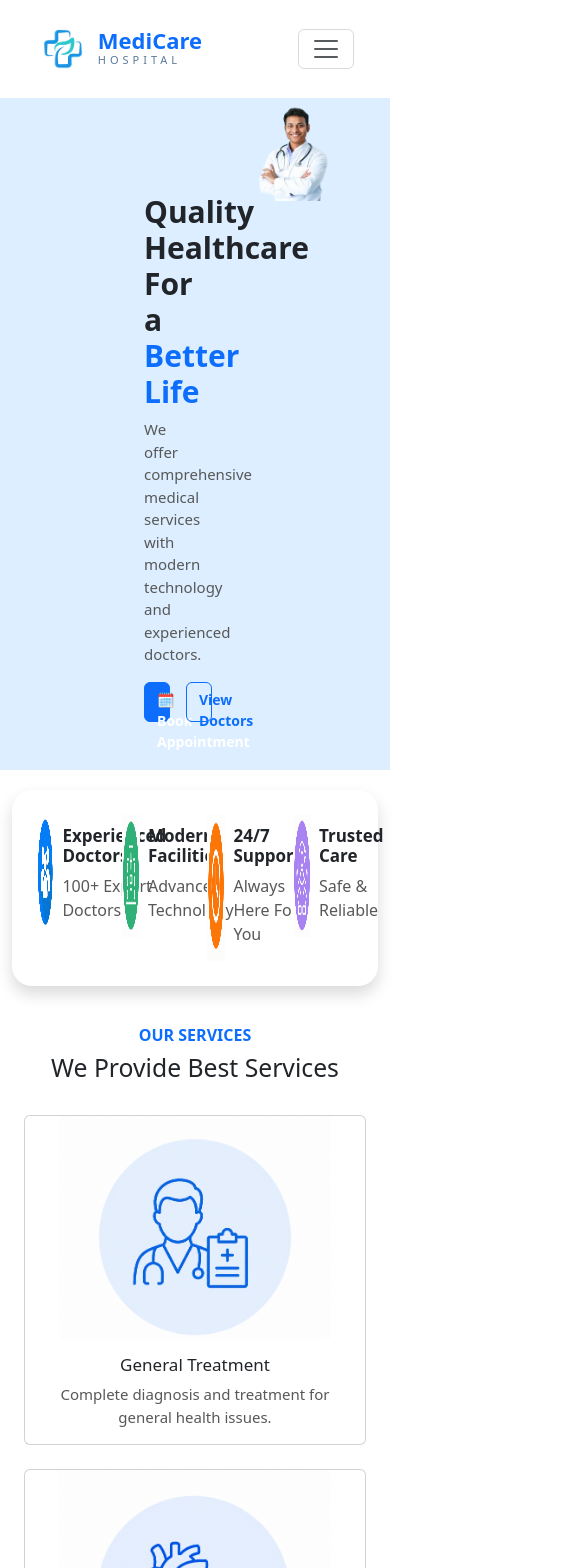
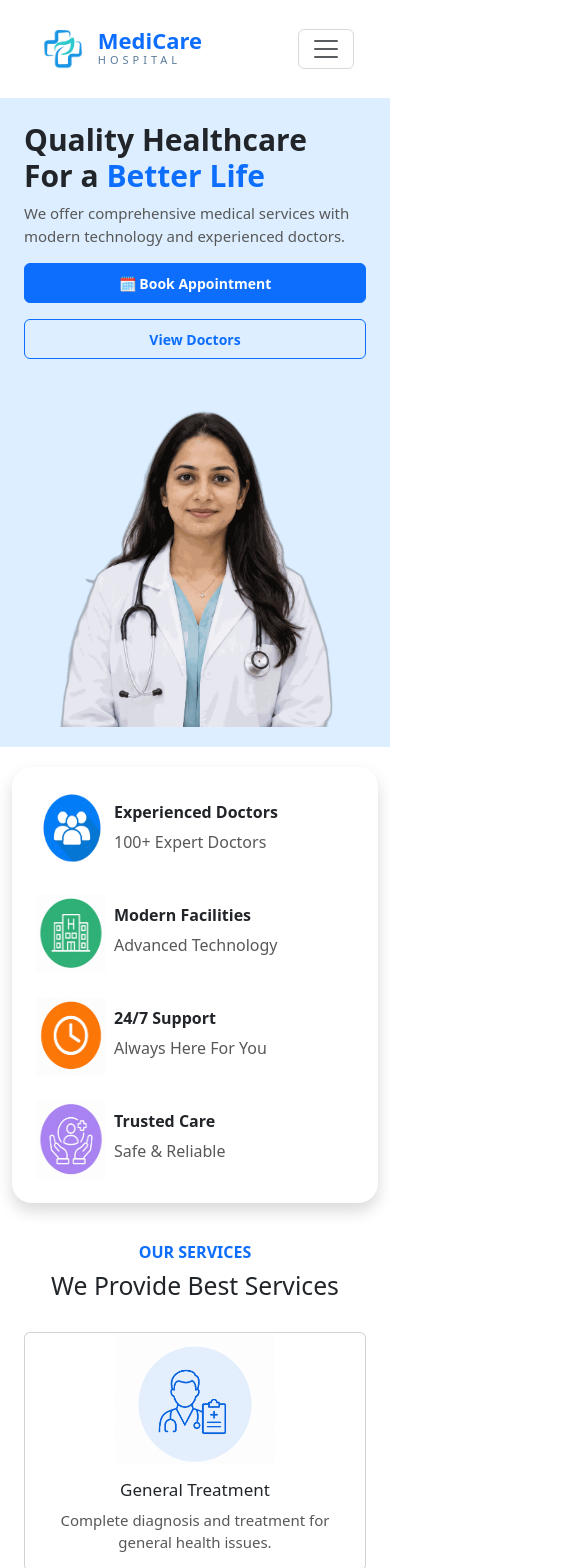
Before and after one commit to mani9kanta3/hospital-management-system, a React (Vite) app: page / in a window 390 px wide. Shown: the top 1568 px of the page, 585 px wide, since content can reach past the window. Built offline with nearby package versions, Linux system fonts and the light colour scheme.

Commit message:
Responsive correction in homepage

```diff
--- a/src/App.css
+++ b/src/App.css
@@ -21,8 +21,9 @@
 }
 
 .doctor-img{
-    margin-left: -90px;
+    margin-top: 25px;
     margin-bottom: 50px;
+    max-width: 420px;
 }
 
 .custom-btn{
@@ -72,6 +73,12 @@
 
 .button-view{
     width: 255px;
+    max-width: 100%;
+}
+
+/* inside a doctor card the button should fill the card, never stick out */
+.card .button-view{
+    width: 100%;
 }
 
 .appointment{
@@ -308,21 +315,31 @@
     .nav-link{
         font-size: 15px;
     }
+
+    .quality-font{
+        font-size: 44px;
+    }
+
+    /* the forced line break looks bad once the text wraps on its own */
+    .offer-font br{
+        display: none;
+    }
+
+    .font-3rd-section{
+        font-size: 16px;
+    }
+
+    .third-section img{
+        max-width: 75px;
+    }
 }
 
 /* laptop and below */
 @media (max-width: 1199px){
 
-    .button-view{
-        width: 100%;
-    }
-
-    .quality-font{
-        font-size: 44px;
-    }
-
-    .doctor-img{
-        margin-left: 0px;
+    /* service cards get wider here, so stop the icon from blowing up */
+    .services-section img{
+        max-width: 160px;
     }
 }
 
@@ -344,10 +361,15 @@
     .doctor-img{
         margin-left: 0px;
         margin-bottom: 20px;
+        max-width: 380px;
     }
 
     .third-section{
         margin-top: 20px;
+    }
+
+    .third-section img{
+        width: 80px;
     }
 
     .banner-icon{
@@ -381,8 +403,12 @@
         font-size: 15px;
     }
 
-    .button-view{
-        width: 100%;
+    .doctor-img{
+        max-width: 280px;
+    }
+
+    .third-section img{
+        width: 70px;
     }
 
     .confirm-btn{
--- a/src/Dashboard.jsx
+++ b/src/Dashboard.jsx
@@ -5,7 +5,7 @@ import doctorImages from './doctorImages'
 function Dashboard() {
   return (
     <>
-    <div class="container-fluid second-section">
+    <div class="container-fluid heading-section">
         <div class="container">
             <div class="d-flex p-4">
                 <div class="banner-icon ms-3 me-4">
@@ -13,6 +13,8 @@ function Dashboard() {
                 </div>
                 <div>
                     <h1>Dashboard</h1>
+                    <p class="page-path"><a href="./index.html">Home</a> <i class="fa-solid fa-angle-right"></i>
+                        <span class="text-dark">Dashboard</span></p>
                     <p class="offer-font">A quick overview of patients, appointments <br/> and doctors in our hospital.</p>
                 </div>
             </div>
@@ -21,7 +23,7 @@ function Dashboard() {
     <div class="container mt-5 kpi-section">
         <div class="row g-4">
             <div class="col-lg-3 col-md-6">
-                <div class="bg-white shadow p-4 corners">
+                <div class="bg-white shadow p-4 corners hover-card">
                     <div class="d-flex justify-content-between">
                         <div>
                             <p class="stat-label">Total Patients</p>
@@ -35,7 +37,7 @@ function Dashboard() {
                 </div>
             </div>
             <div class="col-lg-3 col-md-6">
-                <div class="bg-white shadow p-4 corners">
+                <div class="bg-white shadow p-4 corners hover-card">
                     <div class="d-flex justify-content-between">
                         <div>
                             <p class="stat-label">Appointments Today</p>
@@ -49,7 +51,7 @@ function Dashboard() {
                 </div>
             </div>
             <div class="col-lg-3 col-md-6">
-                <div class="bg-white shadow p-4 corners">
+                <div class="bg-white shadow p-4 corners hover-card">
                     <div class="d-flex justify-content-between">
                         <div>
                             <p class="stat-label">Total Doctors</p>
@@ -63,7 +65,7 @@ function Dashboard() {
                 </div>
             </div>
             <div class="col-lg-3 col-md-6">
-                <div class="bg-white shadow p-4 corners">
+                <div class="bg-white shadow p-4 corners hover-card">
                     <div class="d-flex justify-content-between">
                         <div>
                             <p class="stat-label">Departments</p>
@@ -81,9 +83,10 @@ function Dashboard() {
     <div class="container mt-4 mb-5 main-section">
         <div class="row g-4">
             <div class="col-lg-8">
-                <div class="bg-white shadow p-4 corners">
+                <div class="bg-white shadow p-4 corners hover-card">
                     <h5 class="form-heading"><i class="fa-solid fa-clock-rotate-left text-primary me-2"></i> Recent Appointments</h5>
                     <hr/>
+                    <div class="table-responsive">
                     <table class="table table-hover align-middle mt-3">
                         <thead>
                             <tr>
@@ -132,13 +135,14 @@ function Dashboard() {
                             </tr>
                         </tbody>
                     </table>
+                    </div>
                     <div class="text-center mt-3">
                         <Link to='/appointment' class="btn btn-outline-primary">View All Appointments</Link>
                     </div>
                 </div>
             </div>
             <div class="col-lg-4">
-                <div class="bg-white shadow p-4 corners">
+                <div class="bg-white shadow p-4 corners hover-card">
                     <h5 class="form-heading"><i class="fa-solid fa-user-doctor text-primary me-2"></i> Available Doctors</h5>
                     <hr/>
                     <div class="d-flex mt-4">
--- a/src/HomePage.jsx
+++ b/src/HomePage.jsx
@@ -3,7 +3,7 @@ import { Link } from 'react-router-dom'
 import useFetch from './useFetch'
 import doctorsUrl from './doctors.json?url'
 import doctorImages from './doctorImages'
-import doctorImg from './assets/doctor.png'
+import doctorImg from './assets/hero-doctor.png'
 import groupImg from './assets/group.png'
 import modernFacilities from './assets/modern facilities.png'
 import support247 from './assets/247 support.png'
@@ -23,26 +23,26 @@ function HomePage() {
   return (
     <>
         <div class="container-fluid second-section">
-        <div class="row">
-            <div class="col-6 p-5 mt-5">
-                <h1 class="quality-font ms-5 ps-5"> Quality Healthcare <br/>
+        <div class="row align-items-center">
+            <div class="col-lg-6 p-4 p-lg-5">
+                <h1 class="quality-font ms-xxl-5 ps-xxl-5"> Quality Healthcare <br/>
                     For a <span class="text-primary">Better Life</span> </h1>
-                <p class="offer-font ms-5 ps-5">We offer comprehensive medical services with modern <br/>
+                <p class="offer-font ms-xxl-5 ps-xxl-5">We offer comprehensive medical services with modern <br/>
                     technology and experienced doctors.</p>
-                <div class="d-flex mt-3 gap-3 ms-5 ps-5">
+                <div class="d-flex flex-column flex-sm-row mt-3 gap-3 ms-xxl-5 ps-xxl-5">
                     <button class="btn btn-primary custom-btn">🗓️ Book Appointment</button>
                     <button class="btn btn-outline-primary custom-btn">View Doctors</button>
                 </div>
             </div>
-            <div class="col-6">
-                <img class="doctor-img" src={doctorImg} alt="" width="90%" />
+            <div class="col-lg-6 text-center">
+                <img class="doctor-img" src={doctorImg} alt="Doctor" width="90%" />
             </div>
         </div>
     </div>
     <div class="container third-section">
         <div class="bg-white shadow p-4 corners">
-        <div class="row">
-            <div class="col-3">
+        <div class="row g-4">
+            <div class="col-lg-3 col-md-6">
                 <div class="d-flex">
                     <img class="me-2" src={groupImg} alt="" width="30%"/>
                     <div class="mt-2">
@@ -51,7 +51,7 @@ function HomePage() {
                     </div>
                 </div>
             </div>
-            <div class="col-3">
+            <div class="col-lg-3 col-md-6">
                 <div class="d-flex">
                     <img class="me-2" src={modernFacilities} alt="" width="30%"/>
                     <div class="mt-2">
@@ -60,7 +60,7 @@ function HomePage() {
                     </div>
                 </div>
             </div>
-            <div class="col-3">
+            <div class="col-lg-3 col-md-6">
                 <div class="d-flex">
                     <img class="me-2" src={support247} alt="" width="30%"/>
                     <div class="mt-2">
@@ -69,7 +69,7 @@ function HomePage() {
                     </div>
                 </div>
             </div>
-            <div class="col-3">
+            <div class="col-lg-3 col-md-6">
                 <div class="d-flex">
                     <img class="me-2" src={trustedCare} alt="" width="30%"/>
                     <div class="mt-2">
@@ -84,7 +84,7 @@ function HomePage() {
     <div class="container p-4 mt-3 services-section">
     <h6 class="text-center header">OUR SERVICES</h6>
     <h2 class="text-center">We Provide Best Services</h2>
-        <div class="row row-cols-1 row-cols-md-6 g-4 mt-1">
+        <div class="row row-cols-1 row-cols-sm-2 row-cols-lg-3 row-cols-xl-6 g-4 mt-1">
         <div class="col">
             <div class="card h-100">
             <img src={generalTreatment} class="mx-auto d-block" alt="..." width="80%"/>
@@ -172,10 +172,10 @@ function HomePage() {
     </section>
     </div>
     <div class="container book-appointment-section">
-        <div class="d-flex align-items-center justify-content-between mx-3 px-3 bg-primary appointment">
-        <div class="d-flex align-items-center flex-row">
+        <div class="d-flex flex-column flex-lg-row align-items-center justify-content-between text-center text-lg-start gap-3 p-3 mx-3 px-lg-3 bg-primary appointment">
+        <div class="d-flex flex-column flex-sm-row align-items-center">
             <img src="https://img.freepik.com/premium-vector/schedule-appointment-event-icon-simple-editable-vector-illustration_1178600-926.jpg"
-                alt="Appointment" class="ms-4 rounded-3 appointment" height="70px" width="70px"/>
+                alt="Appointment" class="ms-sm-4 rounded-3 appointment" height="70px" width="70px"/>
             <div class="p-3 ms-2 ">
                 <h4 class="text-white mt-2">Book an Appointment</h4>
                 <p class="text-white">Schedule Your Appointment with our expert doctors today.</p>
@@ -188,7 +188,7 @@ function HomePage() {
     </div>
     <div class="container mt-3">
             <section>
-        <div class="d-flex align-items-center justify-content-around mx-1 px-1">
+        <div class="d-flex flex-wrap align-items-center justify-content-around gap-3 mx-1 px-1">
             <div class="d-flex align-items-center flex-row">
                 <img src="https://logodix.com/logo/825378.png"
                     alt="" height="70px" width="70px"/>
--- a/src/SingleDoctor.jsx
+++ b/src/SingleDoctor.jsx
@@ -7,7 +7,6 @@ import './SingleDoctor.css'
 
 function SingleDoctor() {
 
-    // id comes from the url, like /doctors/2 gives id = 2
   const { id } = useParams()
 
   const { data, load, error } = useFetch(doctorsUrl)
@@ -25,13 +24,11 @@ function SingleDoctor() {
     )
   }
 
-    // if data is not an array, use an empty list
   let doctors = []
   if (Array.isArray(data)) {
     doctors = data
   }
 
-    // find the doctor whose id matches the url id
   const doctor = doctors.find((item) => String(item.id) === String(id))
 
   if (!doctor) {
```
Also changed, not shown: src/Doctors.jsx (+32 -49 lines), src/assets/hero-doctor.png (added), 1 other file (tests, documents, lock files or other folders). Lines whose indentation alone changed are shown as unchanged.
